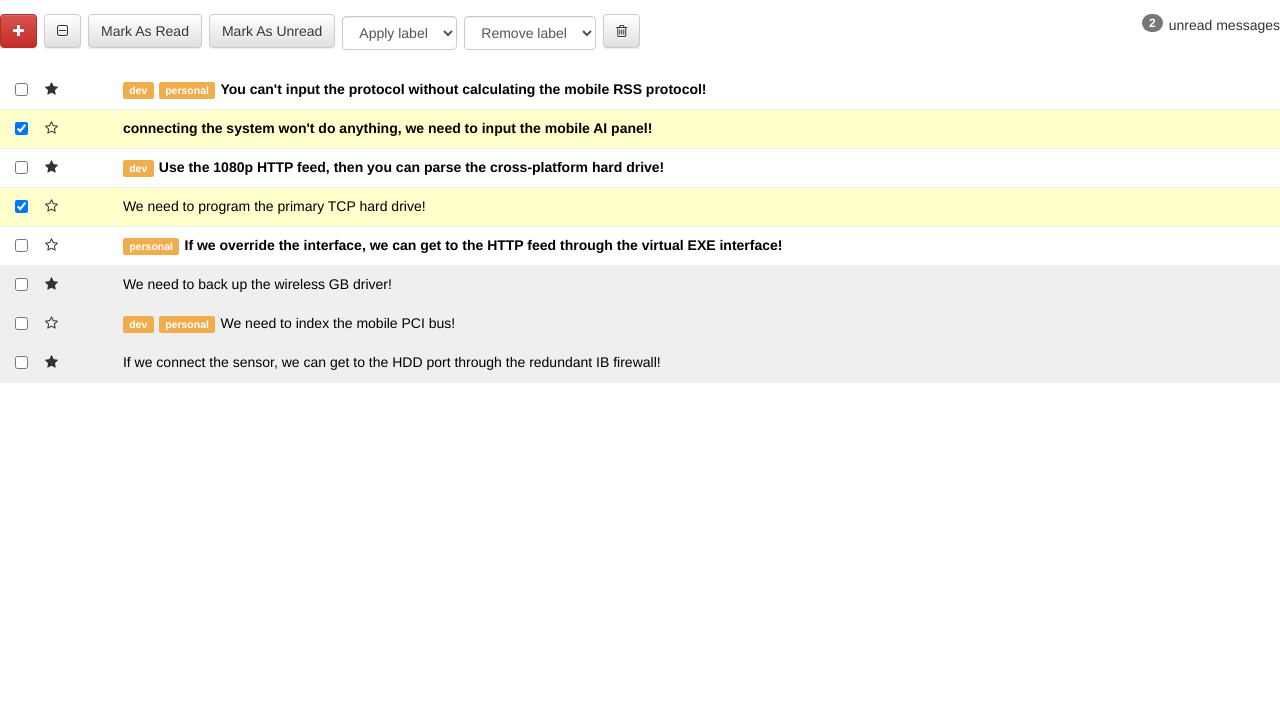
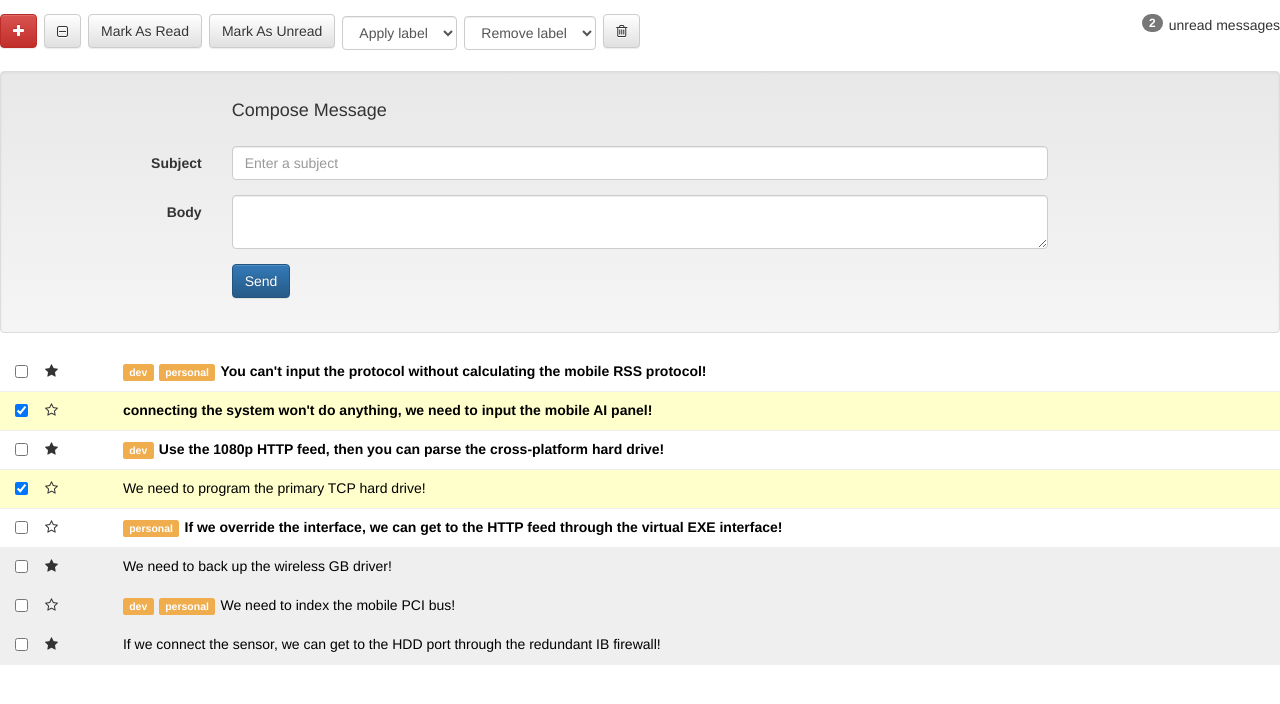
Before and after one commit to mclausen792/react-inbox, a React (Create React App) app: page / in a window 1280 px wide. Shown: the top 704 px of the page. Built offline with nearby package versions, Linux system fonts and the light colour scheme.

Commit message:
Can select & deselect all

```diff
--- a/src/App.js
+++ b/src/App.js
@@ -3,6 +3,7 @@ import MessageList from './components/MessageList';
 import Toolbar from './components/Toolbar';
 import messageData from './data/messageData.js';
 import './index.css';
+import Compose from './components/Compose'
 
 class App extends React.Component{
   constructor(props){
@@ -23,12 +24,49 @@ class App extends React.Component{
   newData[i].selected = !newData[i].selected
   this.setState({messageData: newData})
 }
-
+checkAll(){
+    let newData = this.state.messageData;
+    let check = 0;
+    for(var i = 0; i < newData.length; i++){
+      if(newData[i].selected === true){
+        check++
+      }else if(newData[i].selected === false || newData[i].selected == null){
+        newData[i].selected = true
+      }
+    }
+    if(check === newData.length){
+      for(var j = 0; j < newData.length; j++){
+        newData[j].selected = false;
+      }
+    }
+    this.setState({messageData: newData})
+  }
+someChecked(){
+   let count = 0
+   for(var i = 0; i < this.state.messageData.length; i++){
+     if(this.state.messageData[i].selected){
+       count++
+     }
+   }
+   if(count > 0 && count < this.state.messageData.length){
+     return 'fa fa-minus-square-o'
+   }else if(count === this.state.messageData.length){
+     return 'fa fa-check-square-o'
+   }else{
+     return 'fa fa-square-o'
+   }
+ }
   render(){
     console.log('App', messageData);
   return (
   <div>
-    <Toolbar messageData ={this.state.messageData}/>
+    <Toolbar
+      messageData ={this.state.messageData}
+      onSelect = {this.handleSelect}
+      checkAll={this.checkAll.bind(this)}
+      someChecked={this.someChecked.bind(this)}
+           />
+    <Compose />
       <MessageList
         messageData={this.state.messageData}
         toggleStar={this.handleStar}
--- /dev/null
+++ b/src/components/Compose.js
@@ -0,0 +1,33 @@
+import React from 'react'
+
+
+const Compose = () => {
+  return (
+    <form className="form-horizontal well">
+  <div className="form-group">
+    <div className="col-sm-8 col-sm-offset-2">
+      <h4>Compose Message</h4>
+    </div>
+  </div>
+  <div className="form-group">
+    <label for="subject" className="col-sm-2 control-label">Subject</label>
+    <div className="col-sm-8">
+      <input type="text" className="form-control" id="subject" placeholder="Enter a subject" name="subject"/>
+    </div>
+  </div>
+  <div className="form-group">
+    <label for="body" className="col-sm-2 control-label">Body</label>
+    <div className="col-sm-8">
+      <textarea name="body" id="body" className="form-control"></textarea>
+    </div>
+  </div>
+  <div className="form-group">
+    <div className="col-sm-8 col-sm-offset-2">
+      <input type="submit" value="Send" className="btn btn-primary"/>
+    </div>
+  </div>
+</form>
+)
+}
+
+export default Compose
--- a/src/components/Message.js
+++ b/src/components/Message.js
@@ -5,14 +5,14 @@ class Message extends React.Component {
 render(){
 
   let isRead = 'row message'
-  isRead += this.props.message.read === true
+    isRead += this.props.message.read === true
       ? ' read' : ' unread'
 
   if (this.props.message.selected) { isRead += ' selected'}
 
   let isStarred = 'star fa '
-  isStarred += this.props.message.starred === true
-    ? 'fa-star' : 'fa-star-o'
+    isStarred += this.props.message.starred === true
+      ? 'fa-star' : 'fa-star-o'
 
 
     return(
--- a/src/components/Toolbar.js
+++ b/src/components/Toolbar.js
@@ -3,6 +3,18 @@ import React from 'react';
 
 
 class Toolbar extends React.Component{
+
+  getSelectClass () {
+  switch(this.props.select){
+    case 'all':
+      return 'fa-check-square-o'
+    case 'some':
+      return  'fa-minus-square-o'
+    case 'none':
+    default:
+      return 'fa-square-o'
+  }
+}
   render(){
     return(
       <div className="row toolbar">
@@ -16,8 +28,8 @@ class Toolbar extends React.Component{
           <i className="fa fa-plus"></i>
         </a>
 
-        <button className="btn btn-default">
-          <i className="fa fa-minus-square-o"></i>
+        <button className="btn btn-default" onClick={this.props.checkAll.bind(this)}>
+          <i className={`glyphicon ${this.props.someChecked()}`}></i>
         </button>
 
         <button className="btn btn-default">Mark As Read</button>
```
